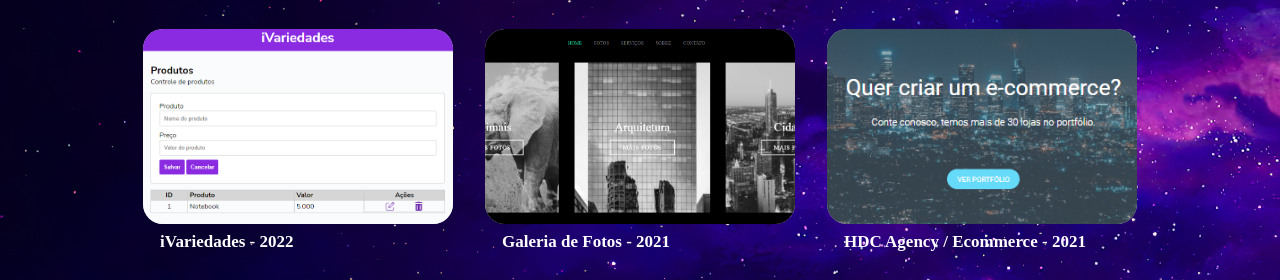
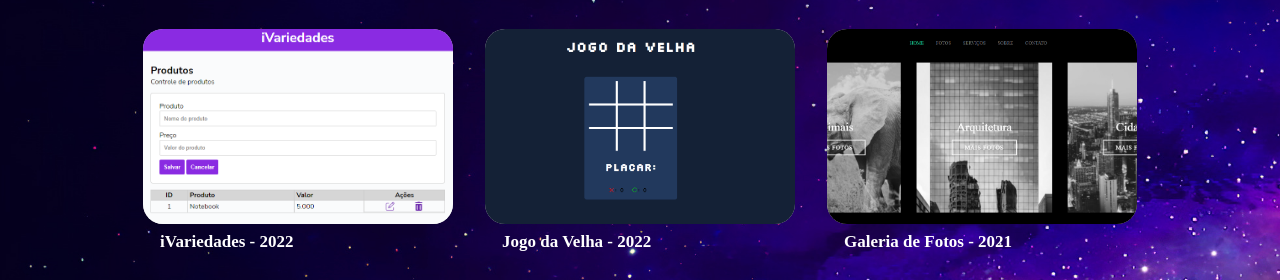
Before and after one commit to Hevelyn/hevelyn-portfolio, a plain HTML site: page index.html in a window 1280 px wide. Both pictures are taken after a click on the button "Ver mais". Shown: the part 1866-2146 px from the top of the page. Drawn offline with nearby package versions, Linux system fonts and the light colour scheme; a web font is replaced by a local one.

Commit message:
add project

```diff
--- a/index.html
+++ b/index.html
@@ -120,6 +120,14 @@
             <p class="title-project">iVariedades - 2022</p>
           </div>
           <div class="box-pro skills-hidden">
+            <div class="pro-proj">
+              <a href="https://jogo-da-velha-flame.vercel.app/" class="link-project" target="_blank">
+                <img src="/assets/img/jogo-da-velha.png" class="img-project" alt="project-1">
+              </a>
+            </div>
+            <p class="title-project">Jogo da Velha - 2022</p>
+          </div>
+          <div class="box-pro skills-hidden">
             <div class="pro">
               <a href="https://galeria-fotos-omega.vercel.app/" class="link-project" target="_blank">
                 <img src="/assets/img/galeria-fotos.png" class="img-project" alt="project-1">
```
Also changed, not shown: assets/img/jogo-da-velha.png (added).
